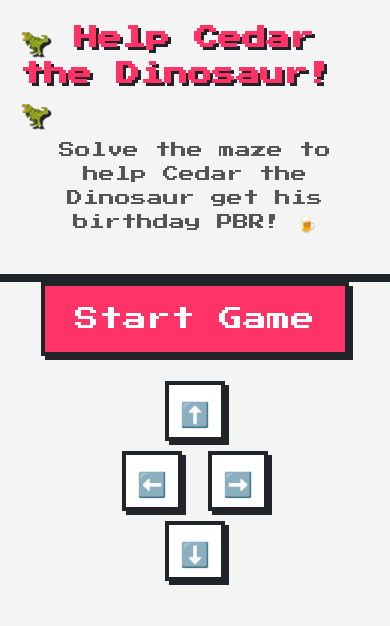
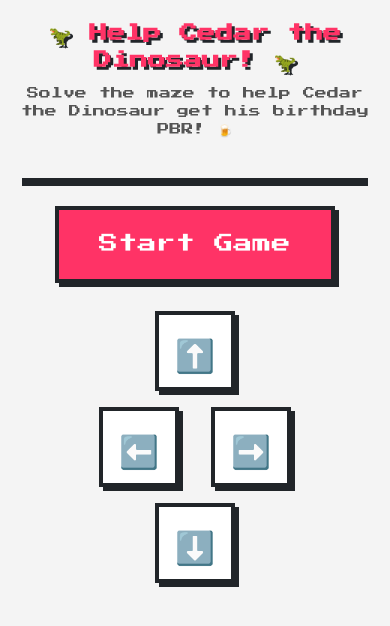
Before and after one commit to samc3523/CedarBdayInvite, a plain HTML site: page index.html in a window 390 px wide. Drawn offline with nearby package versions, Linux system fonts and the light colour scheme.

Commit message:
made buttions bigger

```diff
--- a/style.css
+++ b/style.css
@@ -1,7 +1,8 @@
-/* Base NES.css Styles */
+/* NES.css Imports */
 @import url('https://unpkg.com/nes.css@latest/css/nes.min.css');
 @import url('https://fonts.googleapis.com/css2?family=Press+Start+2P&display=swap');
 
+/* General Styles */
 body {
     display: flex;
     flex-direction: column;
@@ -11,6 +12,23 @@ body {
     color: #212529;
     margin: 0;
     padding: 20px;
+}
+
+/* Title */
+h1 {
+    font-size: 24px;
+    margin-bottom: 10px;
+    color: #ff3366;
+    text-shadow: 3px 3px #212529;
+    text-align: center;
+}
+
+/* Instructions */
+.instructions {
+    font-size: 14px;
+    margin-bottom: 20px;
+    color: #555;
+    text-align: center;
 }
 
 /* Game Container */
@@ -51,7 +69,7 @@ body {
     background-position: center;
 }
 
-/* Controls */
+/* Controls Container */
 #controls {
     display: flex;
     flex-direction: column;
@@ -71,7 +89,7 @@ body {
     cursor: pointer;
 }
 
-/* NES.css button style */
+/* NES.css-style button */
 .control-btn {
     font-family: 'Press Start 2P', cursive;
     background-color: #fff;
@@ -97,6 +115,7 @@ body {
     box-shadow: 4px 4px 0 #212529;
     cursor: pointer;
     transition: all 0.1s ease;
+    margin-top: 20px;
 }
 
 #start-btn:hover {
@@ -108,18 +127,60 @@ body {
     transform: translate(2px, 2px);
 }
 
-/* Title */
-h1 {
-    font-size: 24px;
-    margin-bottom: 10px;
-    color: #ff3366;
-    text-shadow: 3px 3px #212529;
+/* ------ MOBILE RESPONSIVENESS ------ */
+@media (max-width: 768px) {
+    /* Make the game container smaller on mobile */
+    #game-container {
+        grid-template-columns: repeat(10, 32px);
+    }
+
+    .cell {
+        width: 32px;
+        height: 32px;
+    }
+
+    /* Make the joystick buttons larger on mobile */
+    .control-btn {
+        width: 80px;
+        height: 80px;
+        font-size: 32px;
+        margin: 8px;
+    }
+
+    /* Adjust start button size on mobile */
+    #start-btn {
+        font-size: 1.2rem;
+        padding: 20px 40px;
+    }
+
+    h1 {
+        font-size: 18px;
+    }
+
+    .instructions {
+        font-size: 12px;
+    }
 }
 
-/* Instructions */
-.instructions {
-    font-size: 16px;
-    margin-bottom: 20px;
-    color: #555;
-    text-align: center;
+/* ------ LARGE SCREEN RESPONSIVENESS ------ */
+@media (min-width: 1200px) {
+    #game-container {
+        grid-template-columns: repeat(10, 50px);
+    }
+
+    .cell {
+        width: 50px;
+        height: 50px;
+    }
+
+    .control-btn {
+        width: 70px;
+        height: 70px;
+        font-size: 28px;
+    }
+
+    #start-btn {
+        font-size: 1.5rem;
+        padding: 18px 36px;
+    }
 }
```
